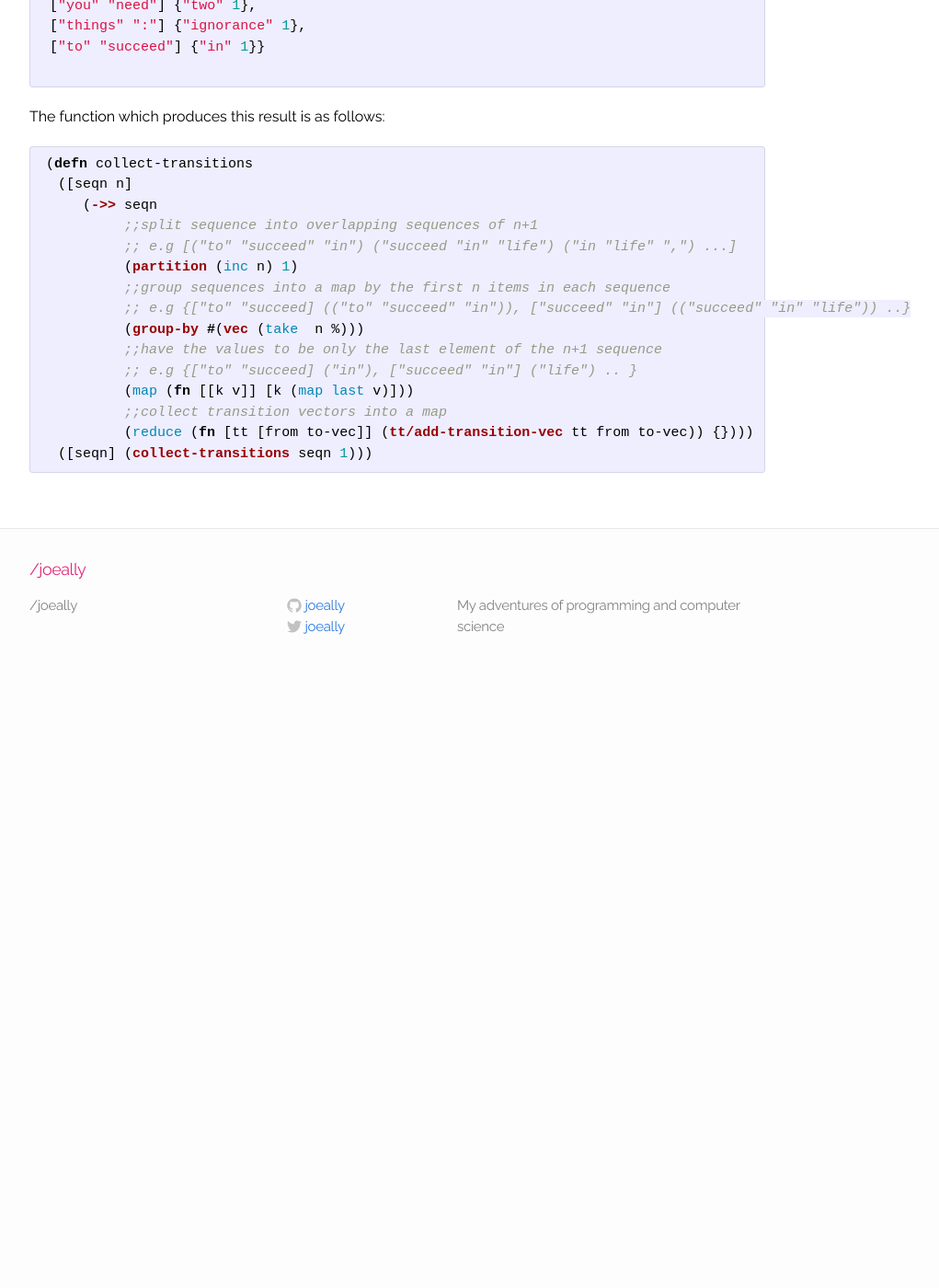
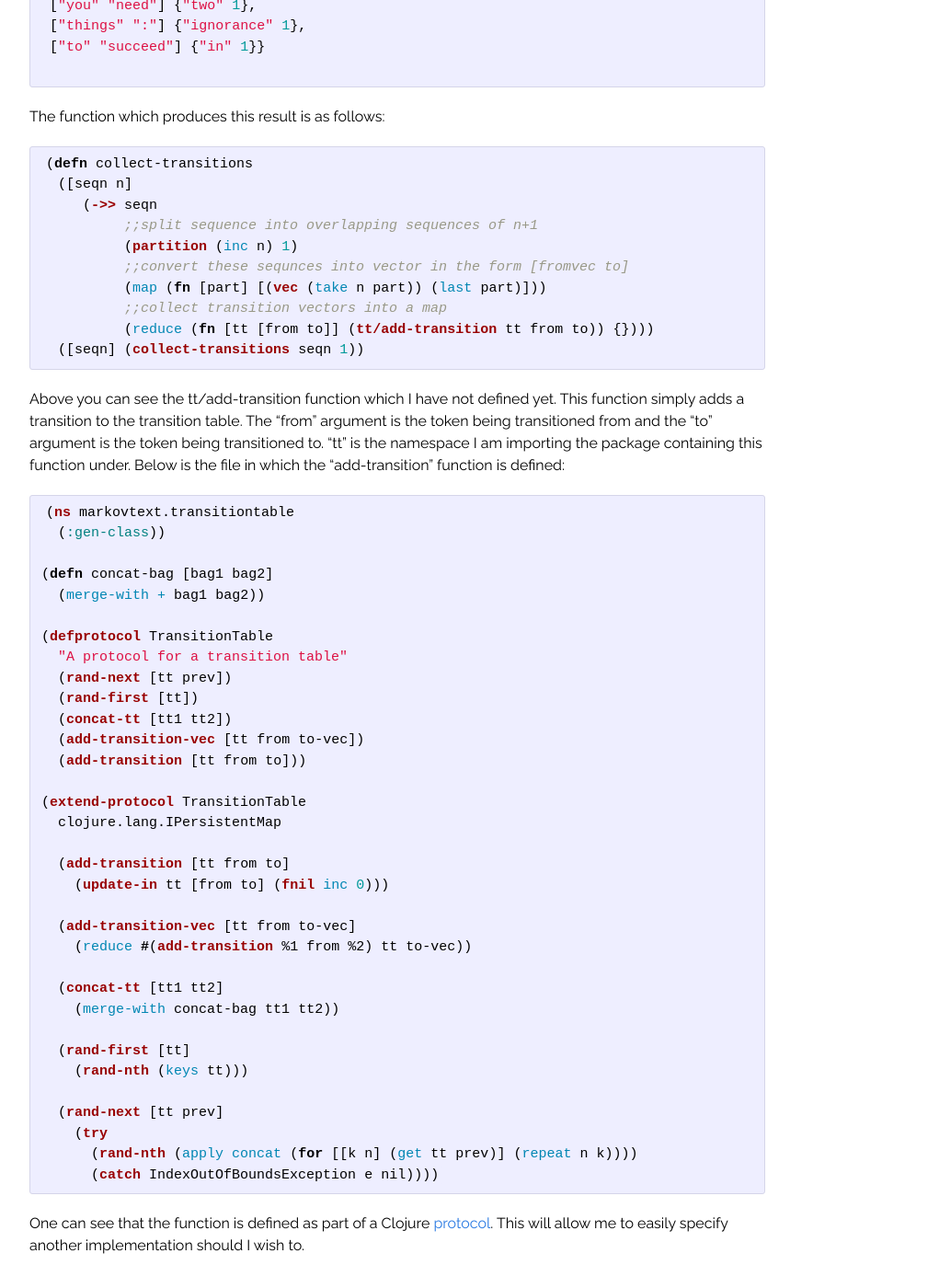
Before and after one commit to joeally/mysite, a Jekyll site: the page built from _posts/2014-08-09-random-text-with-markov-chains-in-clojure.markdown, in a window 1280 px wide and 1400 px high, scrolled down 1712 px. Shown: the whole window at 92% size, without its empty margins (208-1229 px from the left). Built offline with Jekyll 4.4.1, drawn with Linux system fonts in a browser that asks for light colours; formulas are drawn with MathJax 3; before the commit the page ends 2449 px from its top, so only the background shows below that; some of the changed text lies outside the part shown.

Commit message:
prelim second blog post

```diff
--- a/_posts/2014-08-09-random-text-with-markov-chains-in-clojure.markdown
+++ b/_posts/2014-08-09-random-text-with-markov-chains-in-clojure.markdown
@@ -68,15 +68,87 @@ The function which produces this result is as follows:
   ([seqn n]
      (->> seqn
           ;;split sequence into overlapping sequences of n+1
-          ;; e.g [("to" "succeed" "in") ("succeed "in" "life") ("in "life" ",") ...]
           (partition (inc n) 1)
-          ;;group sequences into a map by the first n items in each sequence
-          ;; e.g {["to" "succeed] (("to" "succeed" "in")), ["succeed" "in"] (("succeed" "in" "life")) ..}
-          (group-by #(vec (take  n %)))
-          ;;have the values to be only the last element of the n+1 sequence
-          ;; e.g {["to" "succeed] ("in"), ["succeed" "in"] ("life") .. }
-          (map (fn [[k v]] [k (map last v)]))
+          ;;convert these sequnces into vector in the form [fromvec to]
+          (map (fn [part] [(vec (take n part)) (last part)]))
           ;;collect transition vectors into a map
-          (reduce (fn [tt [from to-vec]] (tt/add-transition-vec tt from to-vec)) {})))
-  ([seqn] (collect-transitions seqn 1)))
+          (reduce (fn [tt [from to]] (tt/add-transition tt from to)) {})))
+  ([seqn] (collect-transitions seqn 1))
 {% endhighlight %}
+
+Above you can see the tt/add-transition function which I have not defined yet. This function simply adds a transition to the transition table. The "from" argument is the token being transitioned from and the "to" argument is the token being transitioned to. "tt" is the namespace I am importing the package containing this function under. Below is the file in which the "add-transition" function is defined:
+
+{% highlight clojure %}
+(ns markovtext.transitiontable
+  (:gen-class))
+
+(defn concat-bag [bag1 bag2]
+  (merge-with + bag1 bag2))
+
+(defprotocol TransitionTable
+  "A protocol for a transition table"
+  (rand-next [tt prev])
+  (rand-first [tt])
+  (concat-tt [tt1 tt2])
+  (add-transition-vec [tt from to-vec])
+  (add-transition [tt from to]))
+
+(extend-protocol TransitionTable
+  clojure.lang.IPersistentMap
+
+  (add-transition [tt from to]
+    (update-in tt [from to] (fnil inc 0)))
+
+  (add-transition-vec [tt from to-vec]
+    (reduce #(add-transition %1 from %2) tt to-vec))
+
+  (concat-tt [tt1 tt2]
+    (merge-with concat-bag tt1 tt2))
+
+  (rand-first [tt]
+    (rand-nth (keys tt)))
+
+  (rand-next [tt prev]
+    (try
+      (rand-nth (apply concat (for [[k n] (get tt prev)] (repeat n k))))
+      (catch IndexOutOfBoundsException e nil))))
+{% endhighlight %}
+
+One can see that the function is defined as part of a Clojure [protocol](http://clojure.org/protocols). This will allow me to easily specify another implementation should I wish to.
+
+##Generating the Sequence
+
+Now we are able to build a transition table we can now generate our sequences of tokens.
+
+{% highlight clojure %}
+(defn quite-likely-seq [prev trans-tbl n]
+  (map
+   first
+   (iterate
+    (fn [prev]
+      ;;j
+      (conj (vec (drop 1 prev)) (tt/rand-next trans-tbl prev)))
+    prev)))
+{% endhighlight %}
+
+We are using the [iterate](http://clojuredocs.org/clojure_core/clojure.core/iterate) function to generate a lazy sequence of from part of the transitions. That is it will generate sequence of pairs in the following form if $$n=2$$
+
+{% highlight clojure %}
+;;tn represents the nth token in the randomly generated sequence
+[t0 t1] [t1 t2] [t2 t3] [t3 t4] ...
+{% endhighlight %}
+
+or the following if $$n=3$$:
+{% highlight clojure %}
+;;tn represents the nth token in the randomly generated sequence
+[t0 t1 t2] [t1 t2 t3] [t2 t3 t4] [t3 t4 t5] ...
+{% endhighlight %}
+
+We can then take the take the first of each of these to generate our random sequence. So the above sequences will be result in the following sequence:
+
+{% highlight clojure %}
+;;tn represents the nth token in the randomly generated sequence
+t0 t1 t2 t3 ...
+{% endhighlight %}
+
+In the next blog post I'll talk about scrapping some data from reddit and generating some random sequences using it.
```
Also changed, not shown: other parts of _posts/2014-08-09-random-text-with-markov-chains-in-clojure.markdown (+4 -4 lines).
